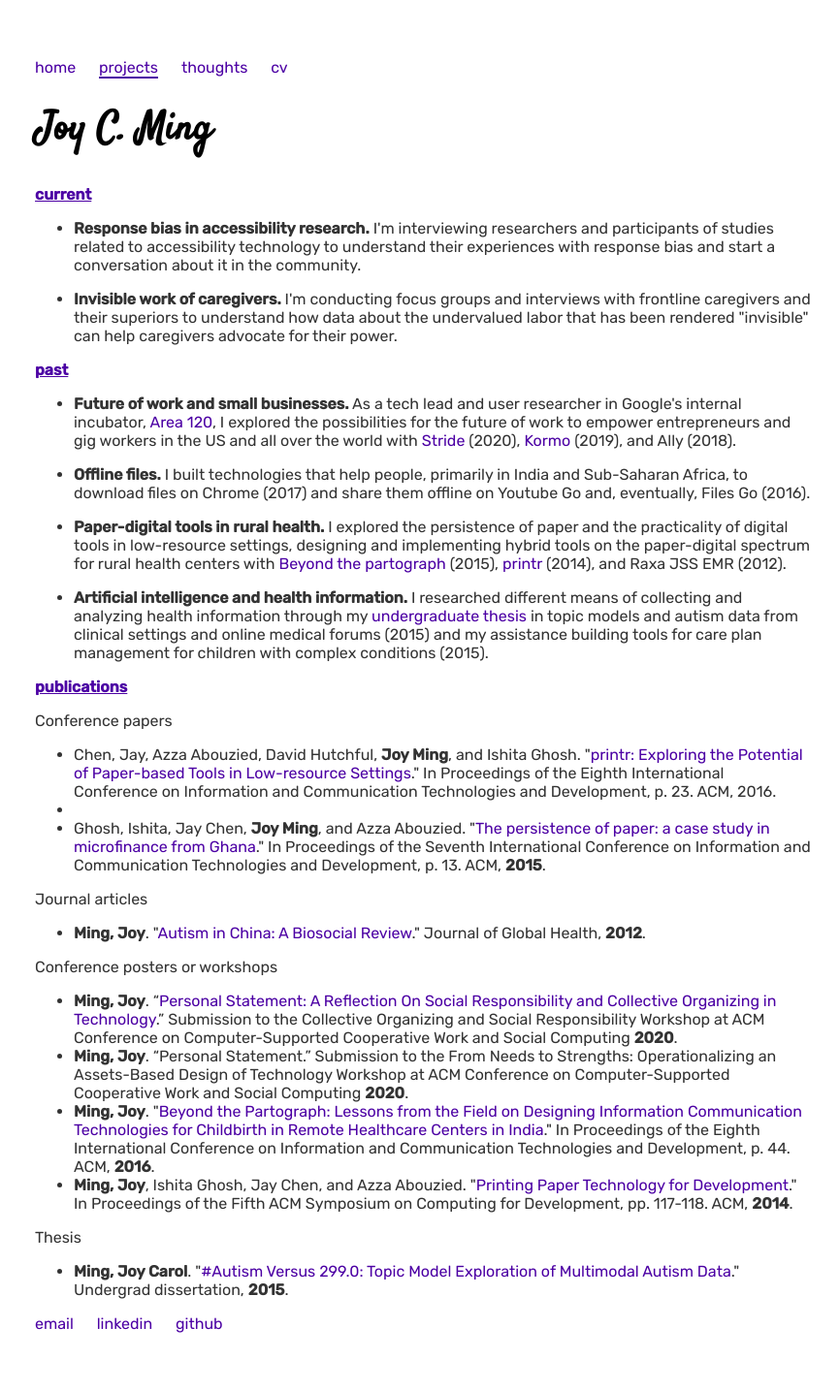
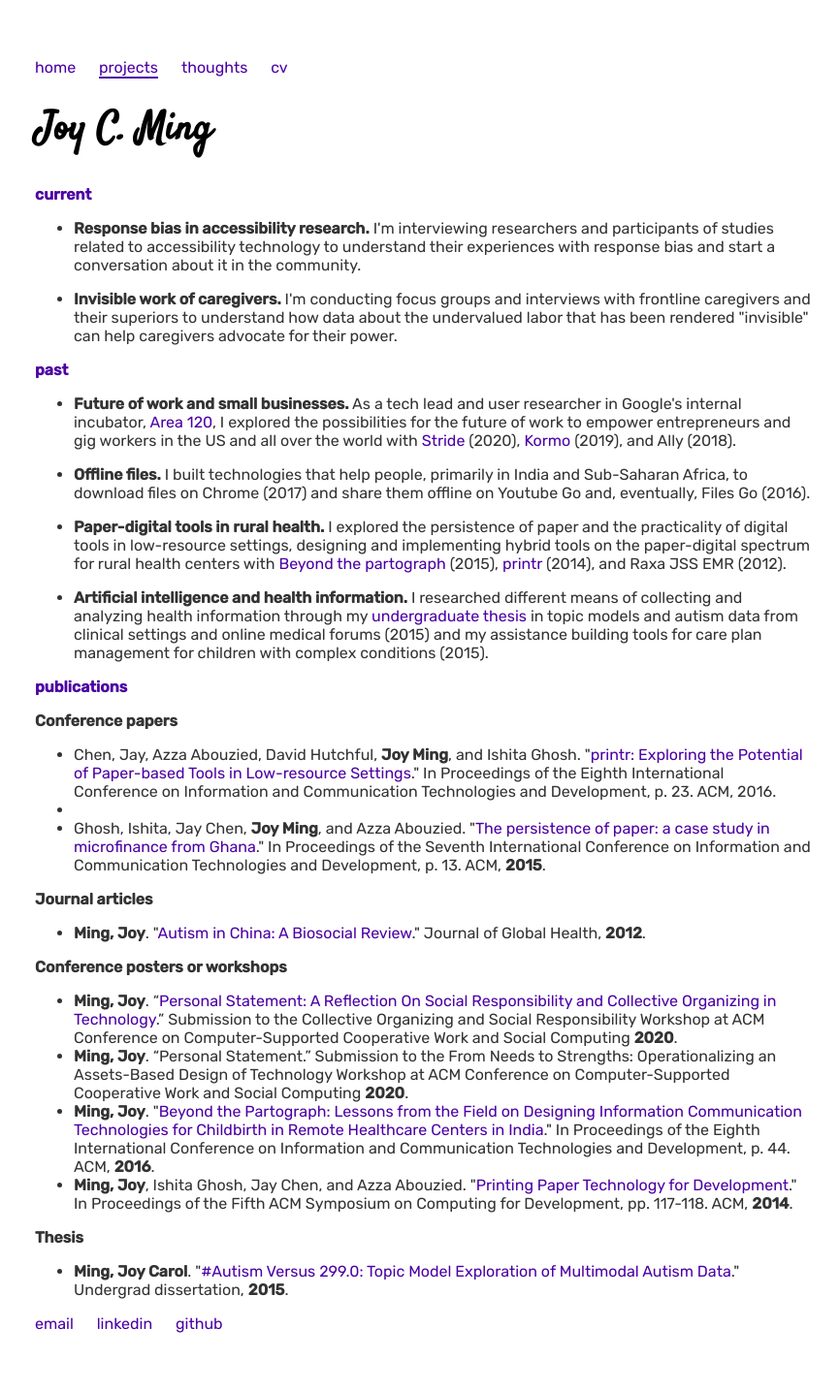
Before and after one commit to jming/jming.github.io, a Jekyll site: the page built from projects/index.html, in a window 1280 px wide. Shown: the whole page at 97% size, without its empty margins (204-1070 px from the left). Built offline with Jekyll 4.4.1, drawn with Linux system fonts in a browser that asks for light colours.

```diff
--- a/projects/index.html
+++ b/projects/index.html
@@ -4,14 +4,14 @@ title: projects
 order: 1
 ---
 <div class="projects">
-    <h2><u>current</u></h2>
+    <h2>current</h2>
 	<p>
 	<ul>
 		<li><p><b>Response bias in accessibility research.</b> I'm interviewing researchers and participants of studies related to accessibility technology to understand their experiences with response bias and start a conversation about it in the community.</p></li>
 		<li><p><b>Invisible work of caregivers.</b> I'm conducting focus groups and interviews with frontline caregivers and their superiors to understand how data about the undervalued labor that has been rendered "invisible" can help caregivers advocate for their power.</p></li>
 	</ul>
 	</p>
-    <h2><u>past</u></h2>
+    <h2>past</h2>
 	<p>
 	<ul>
 		<li><p><b>Future of work and small businesses.</b> As a tech lead and user researcher in Google's internal incubator, <a href="https://area120.google.com/" target="_blank">Area 120</a>, I explored the possibilities for the future of work to empower entrepreneurs and gig workers in the US and all over the world with <a href="https://www.strideworks.com" target="_blank">Stride</a> (2020), <a href="https://www.kormo.com" target="_blank">Kormo</a> (2019), and Ally (2018).
@@ -26,17 +26,17 @@ order: 1
 	</ul>
 	</p>
 
-    <h2><u>publications</u></h2>
-	<p>Conference papers</p>
+    <h2>publications</h2>
+	<p><b>Conference papers</b></p>
 	<ul>
 		<li>Chen, Jay, Azza Abouzied, David Hutchful, <b>Joy Ming</b>, and Ishita Ghosh. "<a href="https://dl.acm.org/doi/10.1145/2909609.2909649" target="_blank">printr: Exploring the Potential of Paper-based Tools in Low-resource Settings</a>." In Proceedings of the Eighth International Conference on Information and Communication Technologies and Development, p. 23. ACM, 2016.<li>
 		<li>Ghosh, Ishita, Jay Chen, <b>Joy Ming</b>, and Azza Abouzied. "<a href="https://dl.acm.org/citation.cfm?id=2738029" target="_blank">The persistence of paper: a case study in microfinance from Ghana</a>." In Proceedings of the Seventh International Conference on Information and Communication Technologies and Development, p. 13. ACM, <b>2015</b>.</li>
 	</ul>
-	<p>Journal articles</p>
+	<p><b>Journal articles</b></p>
 	<ul>
 		<li><b>Ming, Joy</b>. "<a href="https://www.ghjournal.org/autism-in-china-a-biosocial-review/" target="_blank">Autism in China: A Biosocial Review</a>." Journal of Global Health, <b>2012</b>.</li>
 	</ul>
-	<p>Conference posters or workshops</p>
+	<p><b>Conference posters or workshops</b></p>
 	<ul>
 		<li><b>Ming, Joy</b>. “<a href="https://pdc2020cpsr.pubpub.org/pub/mzy1aovq/release/1" target="_blank">Personal Statement: A Reflection On Social Responsibility and Collective Organizing in Technology</a>.” Submission to the Collective Organizing and Social Responsibility Workshop at ACM Conference on Computer-Supported Cooperative Work and Social Computing <b>2020</b>.</li>
 		<li><b>Ming, Joy</b>. “Personal Statement.” Submission to the From Needs to Strengths: Operationalizing an Assets-Based Design of Technology Workshop at ACM Conference on Computer-Supported Cooperative Work and Social Computing <b>2020</b>.</li>
@@ -44,7 +44,7 @@ order: 1
 		<li><b>Ming, Joy</b>, Ishita Ghosh, Jay Chen, and Azza Abouzied. "<a href="https://dl.acm.org/citation.cfm?id=2678268" target="_blank">Printing Paper Technology for Development</a>." In Proceedings of the Fifth ACM Symposium on Computing for Development, pp. 117-118. ACM, <b>2014</b>.</li>
 	</ul>
 
-	<p>Thesis</p>
+	<p><b>Thesis</b></p>
 	<ul>
 		<li><b>Ming, Joy Carol</b>. "<a href="https://dash.harvard.edu/handle/1/14398542" target="_blank">#Autism Versus 299.0: Topic Model Exploration of Multimodal Autism Data</a>." Undergrad dissertation, <b>2015</b>.</li>
 	</ul>
```
